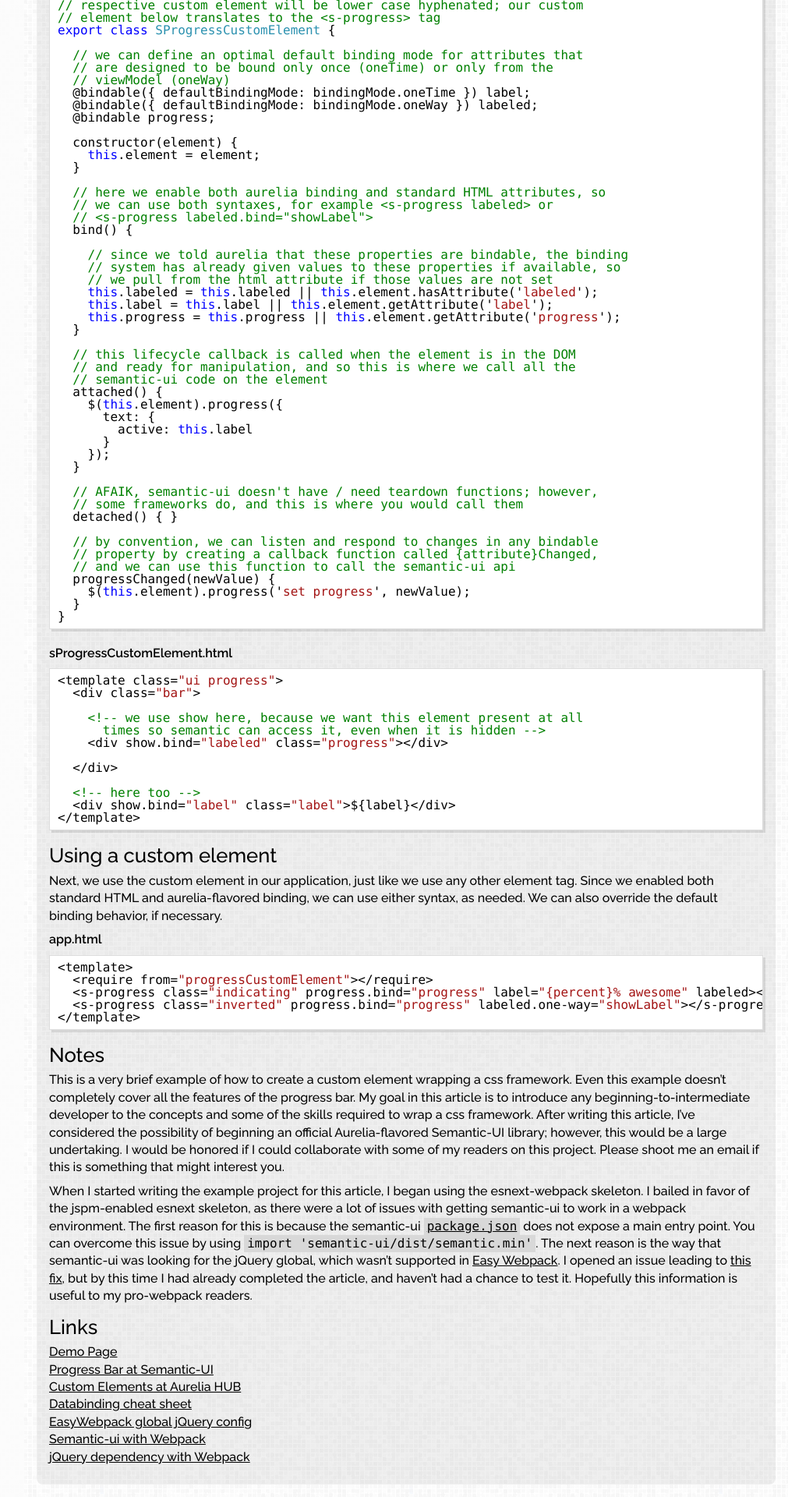
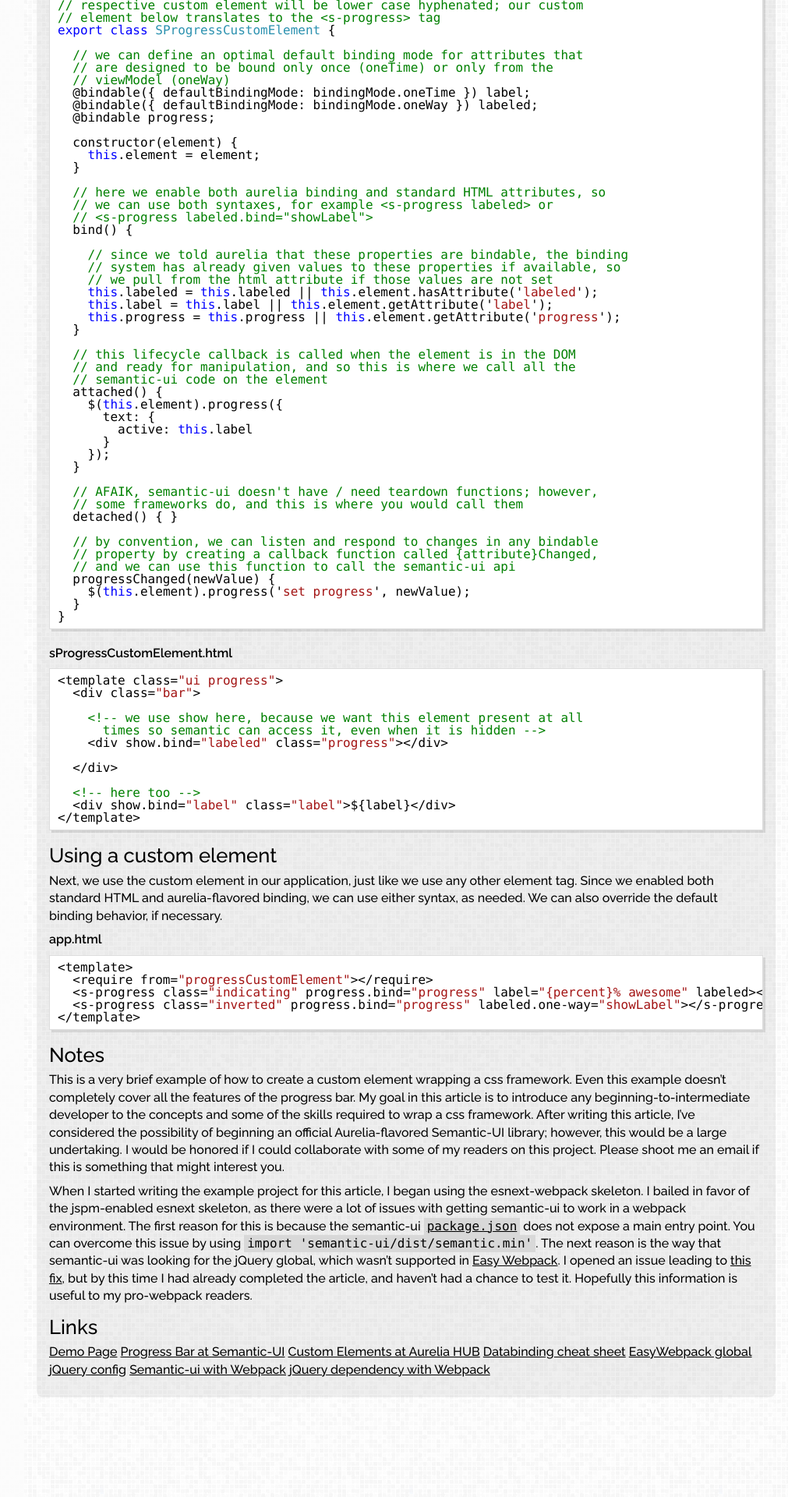
Before and after one commit to davismj/davismj.github.io, a Jekyll site: the page built from _posts/2016-8-2-semantic-custom-element.md, in a window 1280 px wide. Shown: the part 650-2570 px from the top of the page at 78% size, without its empty margins (269-1280 px from the left). Built offline with Jekyll 4.4.1, drawn with Linux system fonts in a browser that asks for light colours; nearby versions of some CDN libraries; comment, search, counter and statistics services are not loaded.

Commit message:
remove spaces?

```diff
--- a/_posts/2016-8-2-semantic-custom-element.md
+++ b/_posts/2016-8-2-semantic-custom-element.md
@@ -128,10 +128,10 @@
 
 # Links
 
-[Demo Page](http://davismj.me/aurelia-semantic)<br />
-[Progress Bar at Semantic-UI](http://semantic-ui.com/modules/progress.html)<br />
-[Custom Elements at Aurelia HUB](http://aurelia.io/hub.html#/doc/article/aurelia/templating/latest/templating-custom-elements/1)<br />
-[Databinding cheat sheet](http://aurelia.io/hub.html#/doc/article/aurelia/framework/latest/cheat-sheet/5)<br />
-[EasyWebpack global jQuery config](https://github.com/easy-webpack/config-global-jquery/)<br />
-[Semantic-ui with Webpack](http://stackoverflow.com/questions/32909708/using-semantic-ui-and-jquery-with-webpack)<br />
-[jQuery dependency with Webpack](http://stackoverflow.com/questions/28969861/managing-jquery-plugin-dependency-in-webpack)<br />
+[Demo Page](http://davismj.me/aurelia-semantic)
+[Progress Bar at Semantic-UI](http://semantic-ui.com/modules/progress.html)
+[Custom Elements at Aurelia HUB](http://aurelia.io/hub.html#/doc/article/aurelia/templating/latest/templating-custom-elements/1)
+[Databinding cheat sheet](http://aurelia.io/hub.html#/doc/article/aurelia/framework/latest/cheat-sheet/5)
+[EasyWebpack global jQuery config](https://github.com/easy-webpack/config-global-jquery/)
+[Semantic-ui with Webpack](http://stackoverflow.com/questions/32909708/using-semantic-ui-and-jquery-with-webpack)
+[jQuery dependency with Webpack](http://stackoverflow.com/questions/28969861/managing-jquery-plugin-dependency-in-webpack)
```
